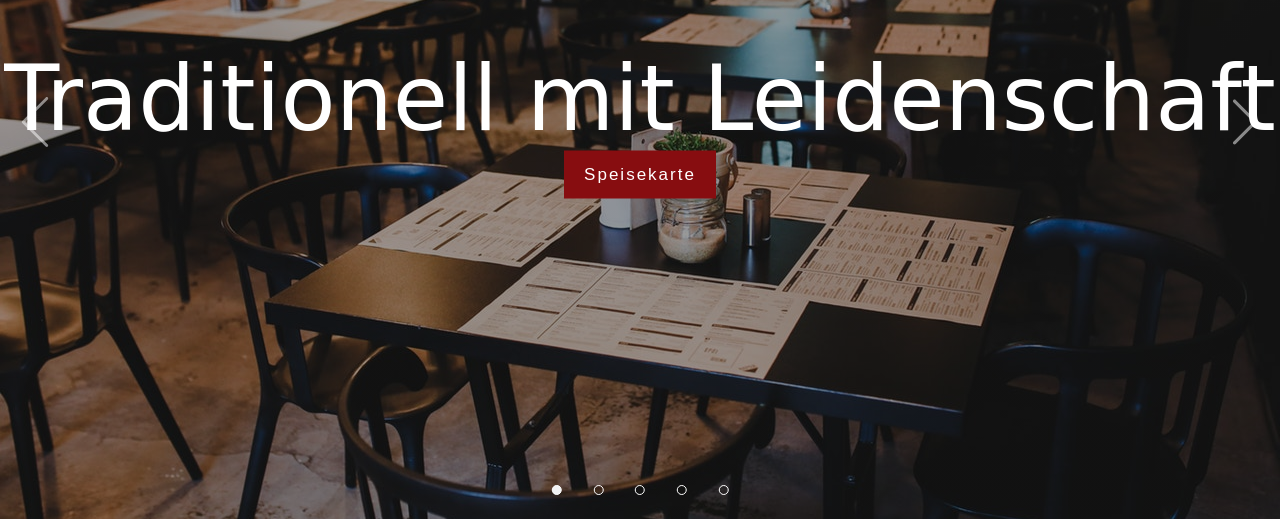
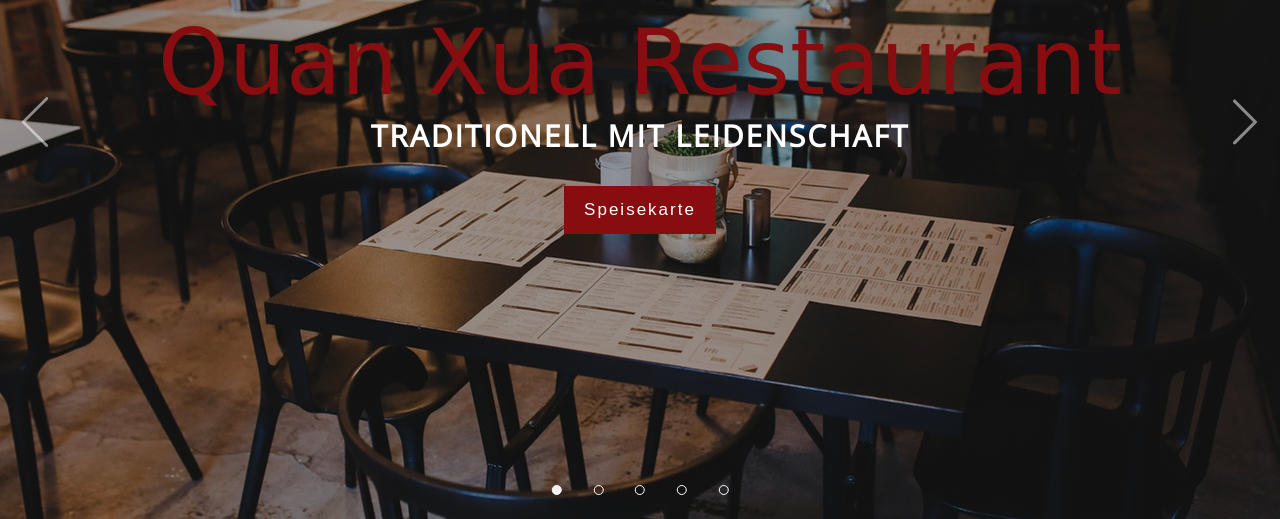
Before and after one commit to thaisonbk57/QuanXua-Restaurant, a website: page src/index.html in a window 1280 px wide. Shown: the part 278-797 px from the top of the page. Drawn offline with nearby package versions, Linux system fonts and the light colour scheme; files that its build step writes are made by us from their sources; a web font is replaced by a local one.

Commit message:
format for SEO

```diff
--- a/src/index.html
+++ b/src/index.html
@@ -148,7 +148,17 @@
       </div>
       <!-- HEADING Box -->
       <div class="Header-box">
-        <h1 class="Heading">Traditionell mit Leidenschaft</h1>
+        <h1 style="color:#870d10; font-weight: 500" class="Heading">
+          Quan Xua Restaurant
+        </h1>
+        <div class="SectionHeading">
+          <h2
+            style="color: white; letter-spacing: 2px"
+            class="Heading--secondary"
+          >
+            Traditionell mit Leidenschaft
+          </h2>
+        </div>
         <button class="btn btn-primary">
           <a href="/speisekarte.html">Speisekarte</a>
         </button>
@@ -605,7 +615,6 @@
         <span><a href="/impressum.html">Impressum</a></span> |
         <span><a href="/impressum.html">Datenschutz</a></span>
       </div>
-      <a href="./assets/Homepage.pdf"><h1>Menu</h1></a>
     </footer>
 
     <script
```
